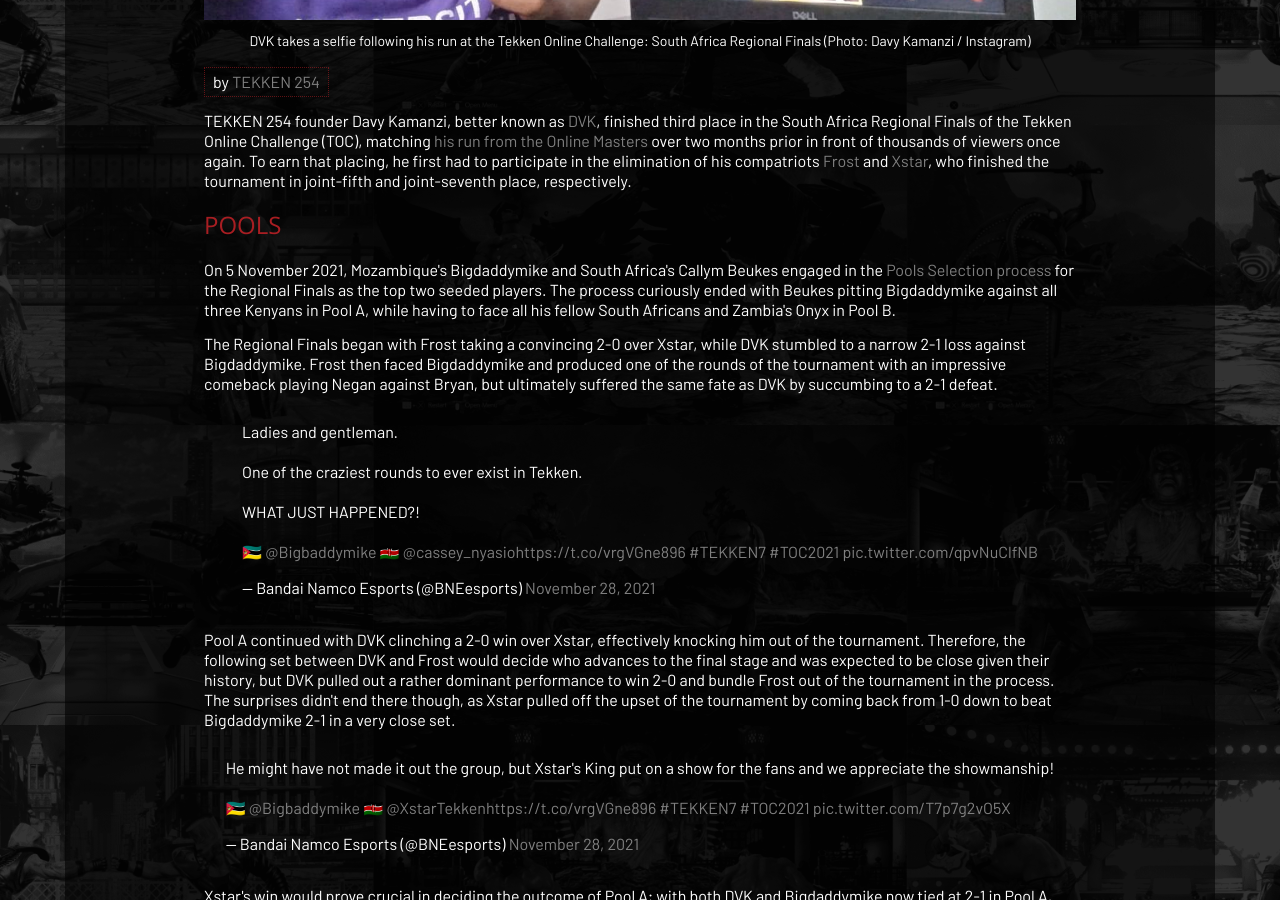
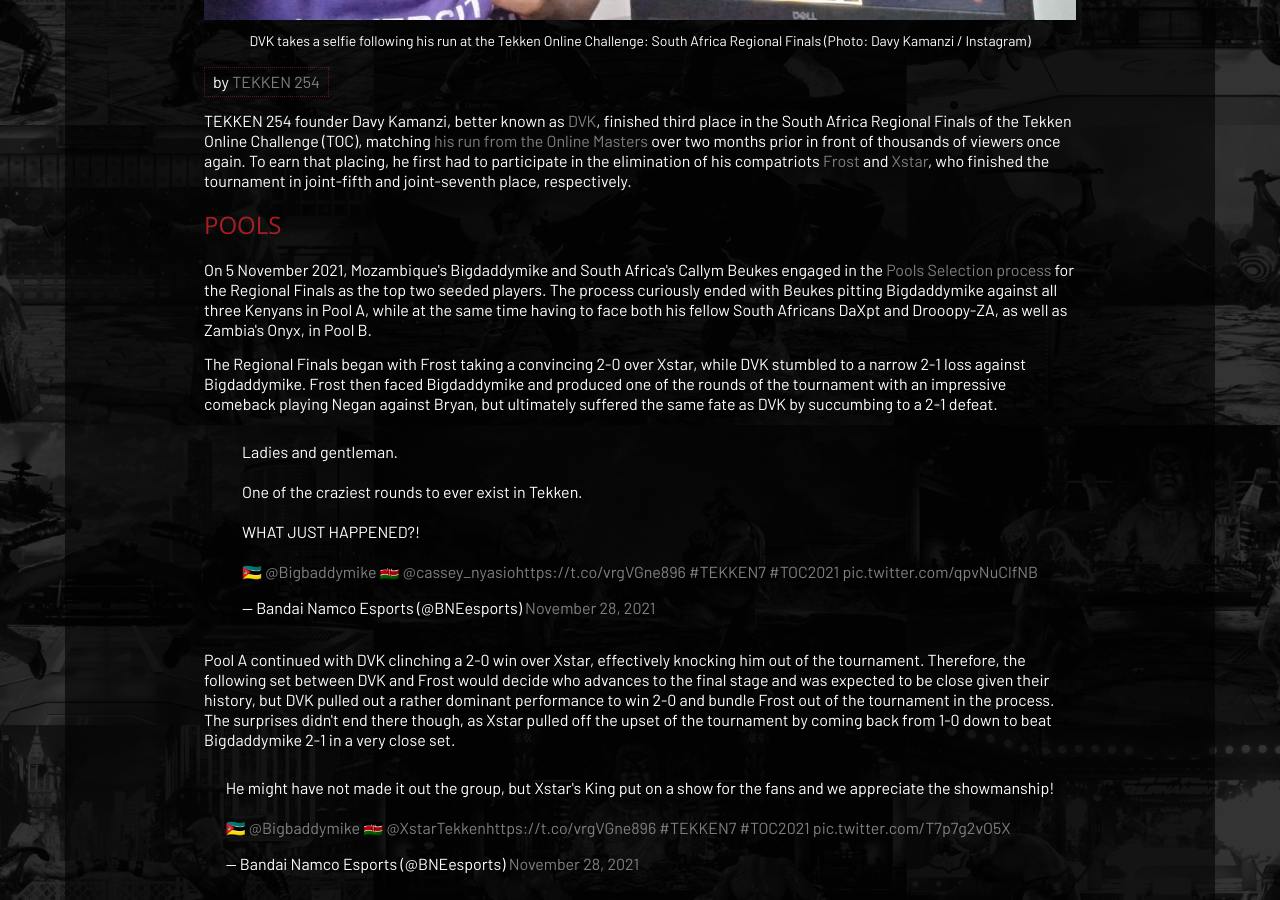
Before and after one commit to TEKKEN-254/client, a Jekyll site: the page built from _posts/2021-11-29-.md, in a window 1280 px wide and 900 px high, scrolled down 775 px. Built offline with Jekyll 4.4.1, drawn with Linux system fonts in a browser that asks for light colours; a script that is not in the unit is left out; comment, search, counter and statistics services are not loaded.

Commit message:
Update Posts “2021-11-29-”

```diff
--- a/_posts/2021-11-29-.md
+++ b/_posts/2021-11-29-.md
@@ -26,7 +26,7 @@ advanced:
 
 <section>
     <h2 class="site-red uppercase">Pools</h2>
-    <p>On 5 November 2021, Mozambique's Bigdaddymike and South Africa's Callym Beukes engaged in the <a href="https://twitter.com/BNEesports/status/1456667626864840711" target="_blank">Pools Selection process</a> for the Regional Finals as the top two seeded players. The process curiously ended with Beukes pitting Bigdaddymike against all three Kenyans in Pool A, while having to face all his fellow South Africans and Zambia's Onyx in Pool B.</p>
+    <p>On 5 November 2021, Mozambique's Bigdaddymike and South Africa's Callym Beukes engaged in the <a href="https://twitter.com/BNEesports/status/1456667626864840711" target="_blank">Pools Selection process</a> for the Regional Finals as the top two seeded players. The process curiously ended with Beukes pitting Bigdaddymike against all three Kenyans in Pool A, while at the same time having to face both his fellow South Africans DaXpt and Drooopy-ZA, as well as Zambia's Onyx, in Pool B.</p>
     <p>The Regional Finals began with Frost taking a convincing 2-0 over Xstar, while DVK stumbled to a narrow 2-1 loss against Bigdaddymike. Frost then faced Bigdaddymike and produced one of the rounds of the tournament with an impressive comeback playing Negan against Bryan, but ultimately suffered the same fate as DVK by succumbing to a 2-1 defeat.</p>
     <div class="d-flex justify-content-center">
         <blockquote class="twitter-tweet"><p lang="en" dir="ltr">Ladies and gentleman.<br><br>One of the craziest rounds to ever exist in Tekken.<br><br>WHAT JUST HAPPENED?!<br><br>🇲🇿 <a href="https://twitter.com/Bigbaddymike?ref_src=twsrc%5Etfw">@Bigbaddymike</a> 🇰🇪 <a href="https://twitter.com/cassey_nyasio?ref_src=twsrc%5Etfw">@cassey_nyasio</a><a href="https://t.co/vrgVGne896">https://t.co/vrgVGne896</a> <a href="https://twitter.com/hashtag/TEKKEN7?src=hash&amp;ref_src=twsrc%5Etfw">#TEKKEN7</a> <a href="https://twitter.com/hashtag/TOC2021?src=hash&amp;ref_src=twsrc%5Etfw">#TOC2021</a> <a href="https://t.co/qpvNuClfNB">pic.twitter.com/qpvNuClfNB</a></p>&mdash; Bandai Namco Esports (@BNEesports) <a href="https://twitter.com/BNEesports/status/1465001195102085121?ref_src=twsrc%5Etfw">November 28, 2021</a></blockquote> <script async src="https://platform.twitter.com/widgets.js" charset="utf-8"></script>
```
